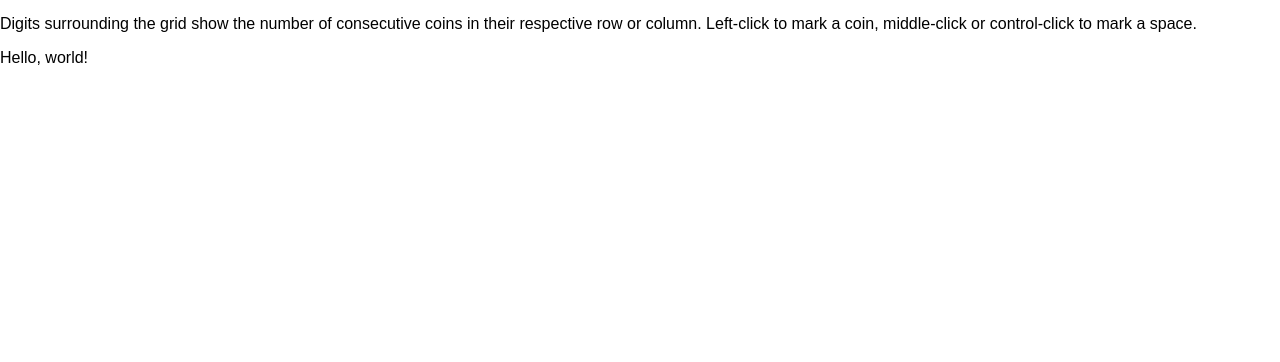
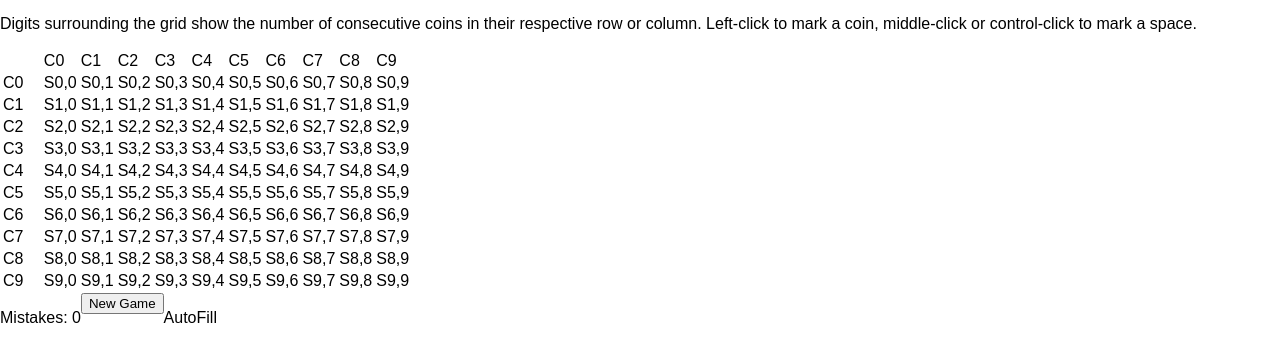
Before and after one commit to smbolton/react-nonogram, a React app: page / in a window 1280 px wide. Shown: the part 44-406 px from the top of the page. Built offline with nearby package versions, Linux system fonts and the light colour scheme.

Commit message:
Boilerplate components.

```diff
--- a/src/index.css
+++ b/src/index.css
@@ -3,3 +3,10 @@ body {
   padding: 0;
   font-family: sans-serif;
 }
+
+.col {
+    float: left;
+}
+
+.puzzle-clue { width: 10%; }
+.puzzle-col  { width: 9%; }
--- a/src/index.js
+++ b/src/index.js
@@ -25,25 +25,120 @@
  * WITH THE SOFTWARE OR THE USE OR OTHER DEALINGS IN THE SOFTWARE.
  */
 
-// Game-----------------------------------+
-// |  Puzzle----------------------------+ |
-// |  |                  10x Clue       | |
-// |  |             Field-------------+ | |
-// |  |             |                 | | |
-// |  |  10x Clue   |  10x10: Square  | | |
-// |  |             |                 | | |
-// |  |             +-----------------+ | |
-// |  +---------------------------------+ |
-// |                                      |
-// |    Score     Restart     AutoFill    |
-// +--------------------------------------+
+// Game--------------------------------+
+// |  Puzzle-------+-----------------+ |
+// |  |            |     10x Clue    | |
+// |  +------------+-----------------+ |
+// |  |            |                 | |
+// |  |  10x Clue  |  10x10: Square  | |
+// |  |            |                 | |
+// |  +------------+-----------------+ |
+// |                                   |
+// |   Score     NewGame     AutoFill  |
+// +-----------------------------------+
 
 import React from 'react';
 import ReactDOM from 'react-dom';
 import './index.css';
 
-function Game(props) {
-    return (<p>Hello, world!</p>);
+function Clue(props) {
+  return (<td>C{props.index}</td>);
+}
+
+function Square(props) {
+  return (<td>S{props.row},{props.col}</td>);
+}
+
+function Puzzle(props) {
+  let rows = [(
+    <tr key={0}>
+      <td></td>
+      { Array.from(Array(10), (_, col) => (<Clue key={'cc' + col} index={col} />)) }
+    </tr>
+  )];
+  for (let row = 0; row < 10; row++) {
+    rows.push(
+      <tr key={row + 1}>
+        <Clue key={'cr' + row} index={row} />
+        { Array.from(Array(10), (_, col) => (<Square key={row + ',' + col} col={col} row={row} />)) }
+      </tr>
+    );
+  }
+  return (
+    <div className="row">
+      <table>
+        <colgroup>
+          <col className="puzzle-clue" />
+          <col className="puzzle-col" />
+          <col className="puzzle-col" />
+          <col className="puzzle-col" />
+          <col className="puzzle-col" />
+          <col className="puzzle-col" />
+          <col className="puzzle-col" />
+          <col className="puzzle-col" />
+          <col className="puzzle-col" />
+          <col className="puzzle-col" />
+        </colgroup>
+        <tbody>
+          {rows}
+        </tbody>
+      </table>
+    </div>
+  );
+}
+
+function Score(props) {
+  return (
+    <p>Mistakes: {props.mistakes}</p>
+  );
+}
+
+function NewGame(props) {
+  return (
+    <button onClick={props.onClick}>New Game</button>
+  );
+}
+
+function AutoFill(props) {
+  return (
+    <p>AutoFill</p>
+  );
+}
+
+class Game extends React.Component {
+  constructor(props) {
+    super(props);
+
+    this.state = {
+      autofill: false,
+      mistakes: 0,
+    }
+  }
+
+  onNewGame = () => {
+    console.log('New Game!');
+  }
+
+  render() {
+    return (
+      <div>
+        <div className="row">
+          <Puzzle />
+        </div>
+        <div className="row">
+          <div className="col">
+            <Score mistakes={this.state.mistakes} />
+          </div>
+          <div className="col">
+            <NewGame onClick={this.onNewGame} />
+          </div>
+          <div className="col">
+            <AutoFill />
+          </div>
+        </div>
+      </div>
+    );
+  }
 }
 
 ReactDOM.render(
```
